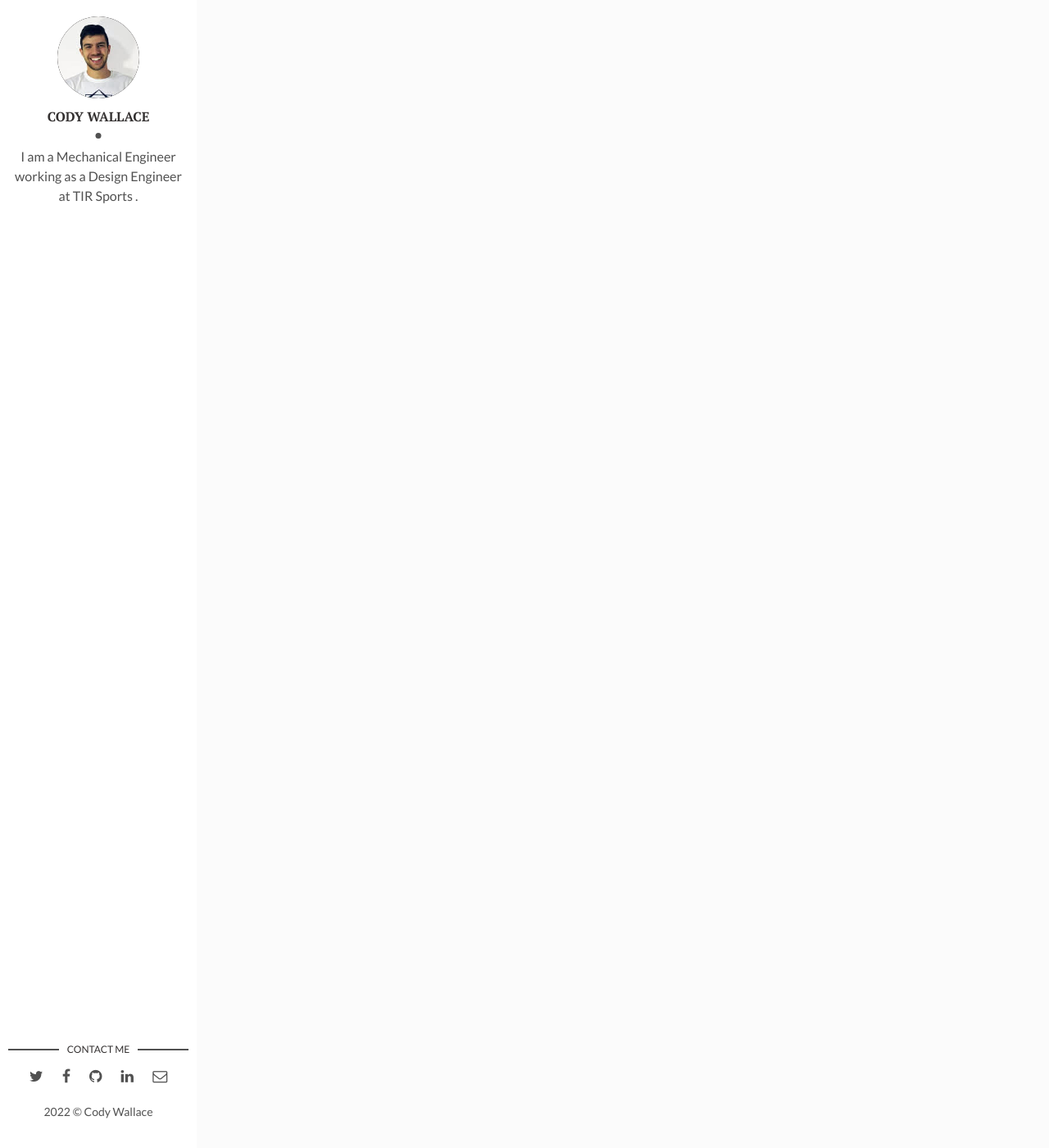
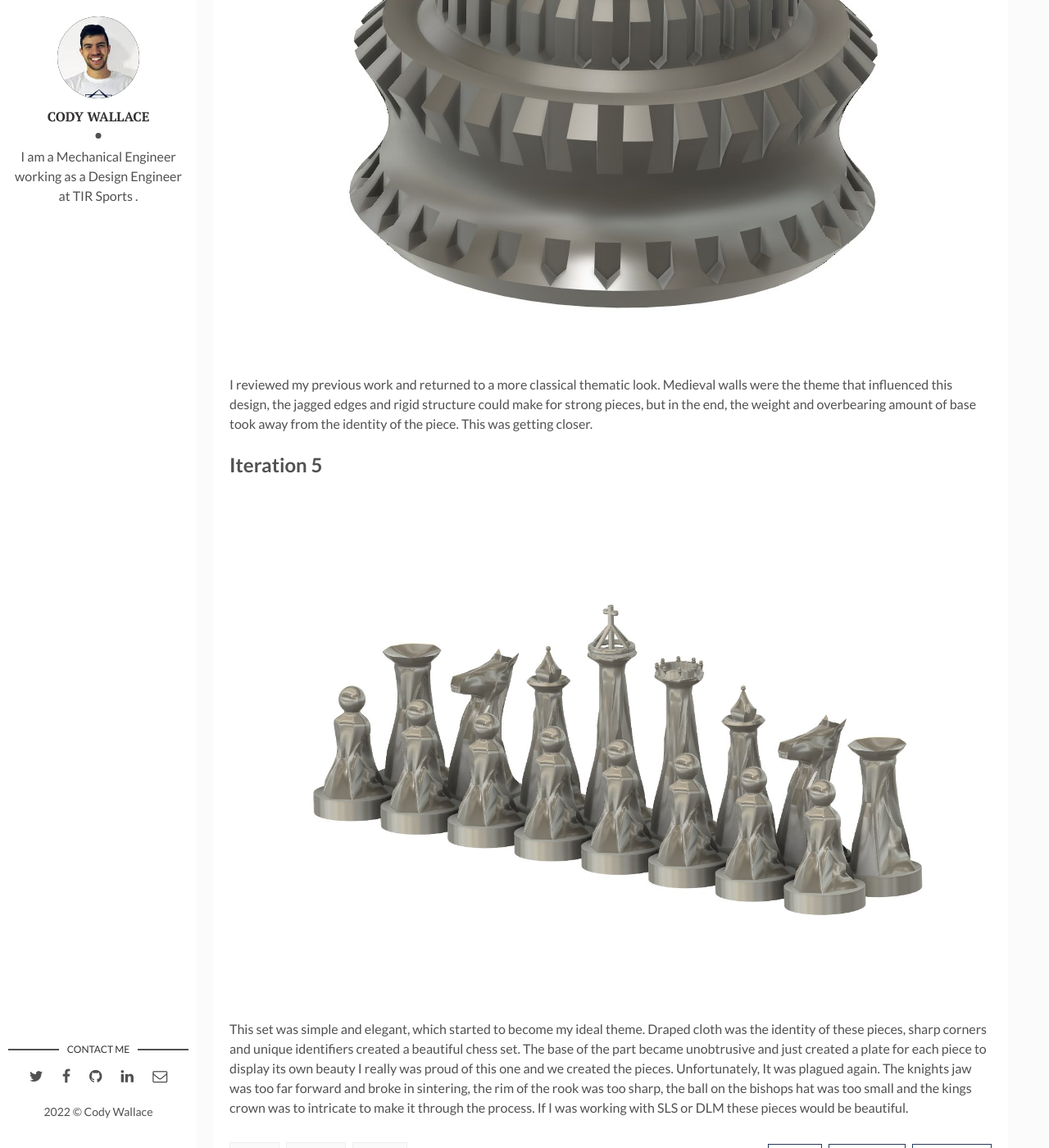
Before and after one commit to CodyWallace245/Portfolio, a Jekyll site: the page built from _posts/2022-10-22-Chess-Set.markdown, in a window 1280 px wide and 1400 px high, scrolled down 5177 px. Shown: the whole window at 82% size. Built offline with Jekyll 4.4.1, drawn with Linux system fonts in a browser that asks for light colours; some of the changed text lies outside the part shown.

Commit message:
Update 2022-10-22-Chess-Set.markdown

```diff
--- a/_posts/2022-10-22-Chess-Set.markdown
+++ b/_posts/2022-10-22-Chess-Set.markdown
@@ -10,10 +10,29 @@ tags: [Design,3D-Printing,Engineering]
 Designing a Chess Set has been one of my goals for a long time. I've tried a bunch of different design variations to finally come to a very classical looking chess set.
 While designing a chess set isn't directly rooted in engineering, it really requires a lot of design work. Most pieces are easily rotated after they've been designed, but the knight is the quite unique.
 
- Each piece has to be within a certain scale of the others, if they aren't it looks strange. If you've ever played chess with very unique pieces, you know that after 10 turns it gets a little difficult to determine which piece is which. This same thing can happen with pieces that are not scaled properly, a pawn can easily look like a bishop from the top-down view.
+Each piece has to be within a certain scale of the others, if they aren't it looks strange. If you've ever played chess with very unique pieces, you know that after 10 turns it gets a little difficult to determine which piece is which. This same thing can happen with pieces that are not scaled properly, a pawn can easily look like a bishop from the top-down view.
 
-Fortunately, there are some guidelines provided by FIDE on this.
+Fortunately, there are some guidelines provided by FIDE on regulation chess pieces.
 ![Iteration 1]({{site.baseurl}}/assets/img/Chess Set/Chesspieceguides.jpg)
 
+The heights were really useful in determining scale, but the bases should really be the same size to create a cohesive look and feel.
 
 ## Iteration 1
+![Iteration 1]({{site.baseurl}}/assets/img/Chess Set/Early Knight Piece.jpg)
+The earliest version of the pieces referenced Doric greek architecture - pillars surrounded the base and flat lines gave a very chiseled look to the pieces. This was great in concept, but the issue was weighting. Metal 3D printing has limitations, and overhangs like the horses jaw were not going to work well. The support structure would be resting on a steep incline and as the part sintered the support structure would fall out leaving a broken jaw. Unfortunately, this wouldnt be the best solution.
+
+## Iteration 2
+![Iteration 2]({{site.baseurl}}/assets/img/Chess Set/Knight Piece First Design.jpg)
+The second version of the knight was trying to dial back the complexity of the part, beacuse as each piece gets more complex it needs to fit in style to the other pieces, a complex version of the knight meant a more complex version of the pawn, king, queen, bishop and rook. Unfortunately this was way too simple, this didnt display my ability to design in any way and it really didnt make for a compelling chess set.
+
+## Iteration 3
+![Iteration 3]({{site.baseurl}}/assets/img/Chess Set/Twisted Pawn Piece.jpg)
+I started to revamp my strategy - I knew I could design the knight, but the commonality between each piece was the base. A solid good looking base could then be adjusted to each piece and because I was using metal 3D printing, I could create designs that would otherwise never be created. This base concept referenced Voroni structures, while still being printable. Two layers of trapezoidal pillars were created and then rotated to different degrees to create a base structure that displayed a parallax when rotated. This was great in concept but extremely difficult to print.
+
+## Iteration 4
+![Iteration 4]({{site.baseurl}}/assets/img/Chess Set/Chess Base of knight jagged.jpg)
+I reviewed my previous work and returned to a more classical thematic look. Medieval walls were the theme that influenced this design, the jagged edges and rigid structure could make for strong pieces, but in the end, the weight and overbearing amount of base took away from the identity of the piece. This was getting closer.
+
+## Iteration 5
+![Iteration 5]({{site.baseurl}}/assets/img/Chess Set/Mesh Chess Set.jpg)
+This set was simple and elegant, which started to become my ideal theme. Draped cloth was the identity of these pieces, sharp corners and unique identifiers created a beautiful chess set. The base of the part became unobtrusive and just created a plate for each piece to display its own beauty I really was proud of this one and we created the pieces. Unfortunately, It was plagued again. The knights jaw was too far forward and broke in sintering, the rim of the rook was too sharp, the ball on the bishops hat was too small and the kings crown was to intricate to make it through the process. If I was working with SLS or DLM these pieces would be beautiful.
```
